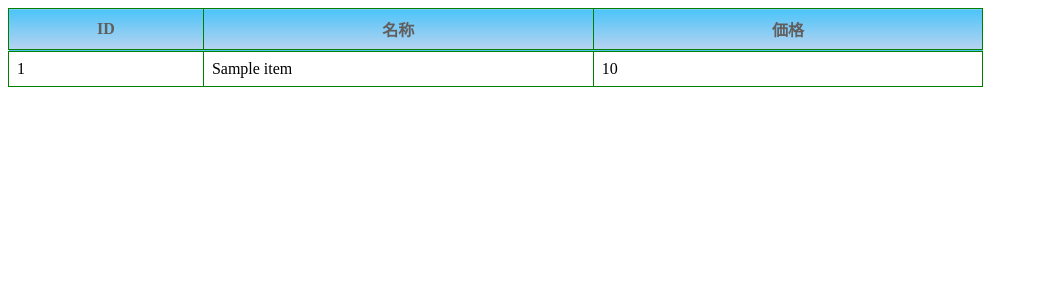
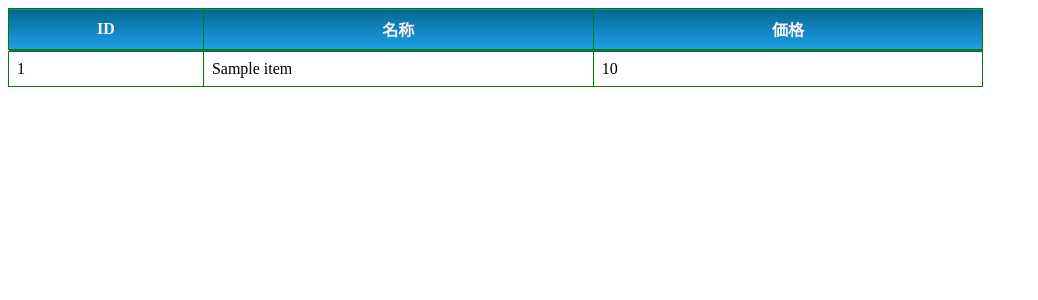
Before and after one commit to Nagatsuki46/meiho-bookshelf, a PHP site: page /list.php in a window 1280 px wide. Shown: the top 300 px of the page, without its empty margins (0-1038 px from the left). Run offline with PHP 8.4, Linux system fonts and the light colour scheme; tables that the repository leaves empty or names only in its code hold one stand-in row (values such as "Sample post"); some libraries are stand-ins or nearby versions.

Commit message:
ヘッダー背景色をグラデーションに3

```diff
--- a/list.css
+++ b/list.css
@@ -5,8 +5,8 @@ Table {
 thead tr th{
     border-bottom:double 3px green;
     /* background-color: #bbedce; */
-    background: linear-gradient(to bottom, #4bc4f8, #b7d3f0);
-    color: #635e5e;
+    background: linear-gradient(to bottom, #056791, #1f9fe9);
+    color: #f8f1f1;
 }
 th,td{
     border: solid 1px green;
```
